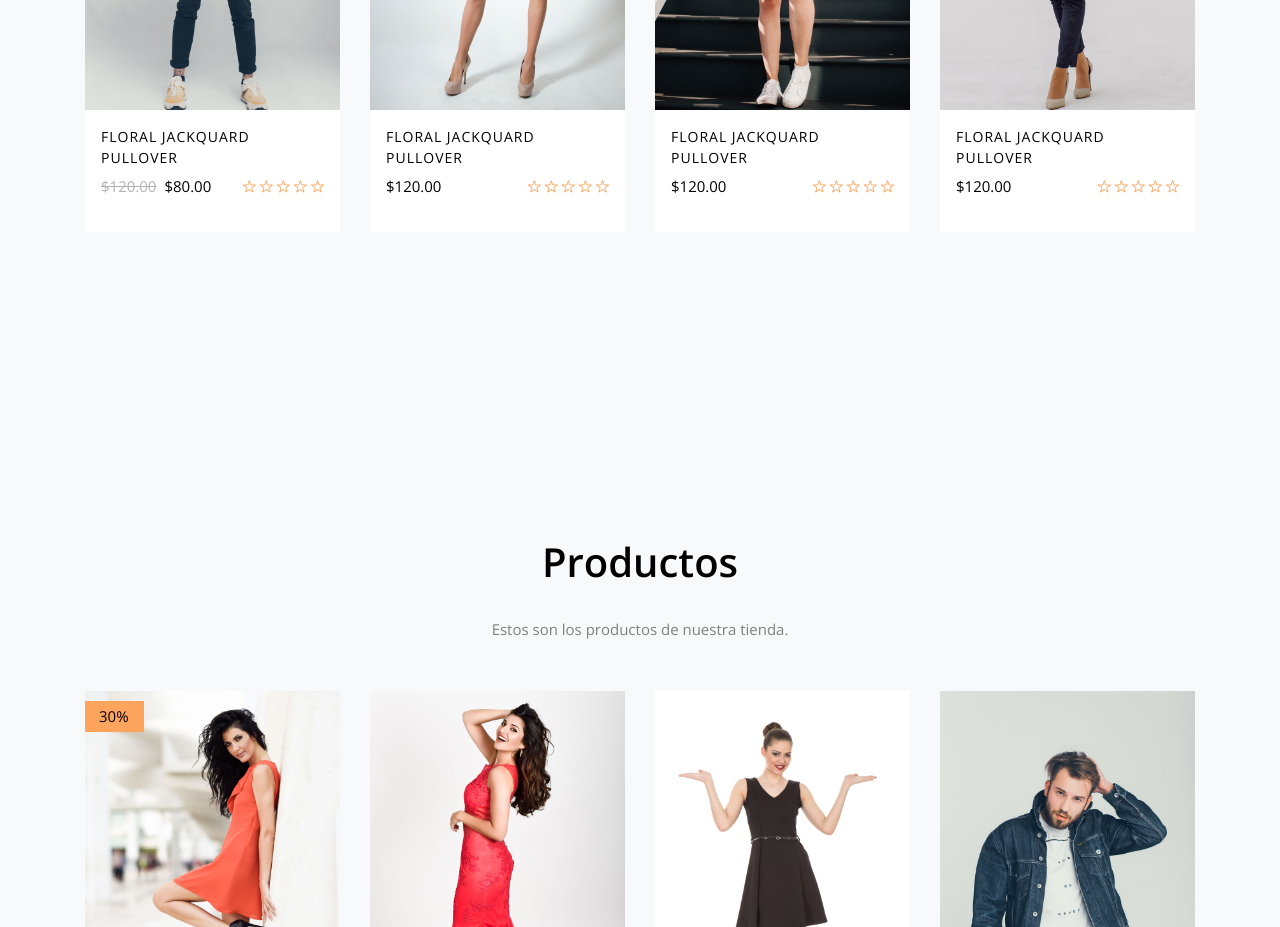
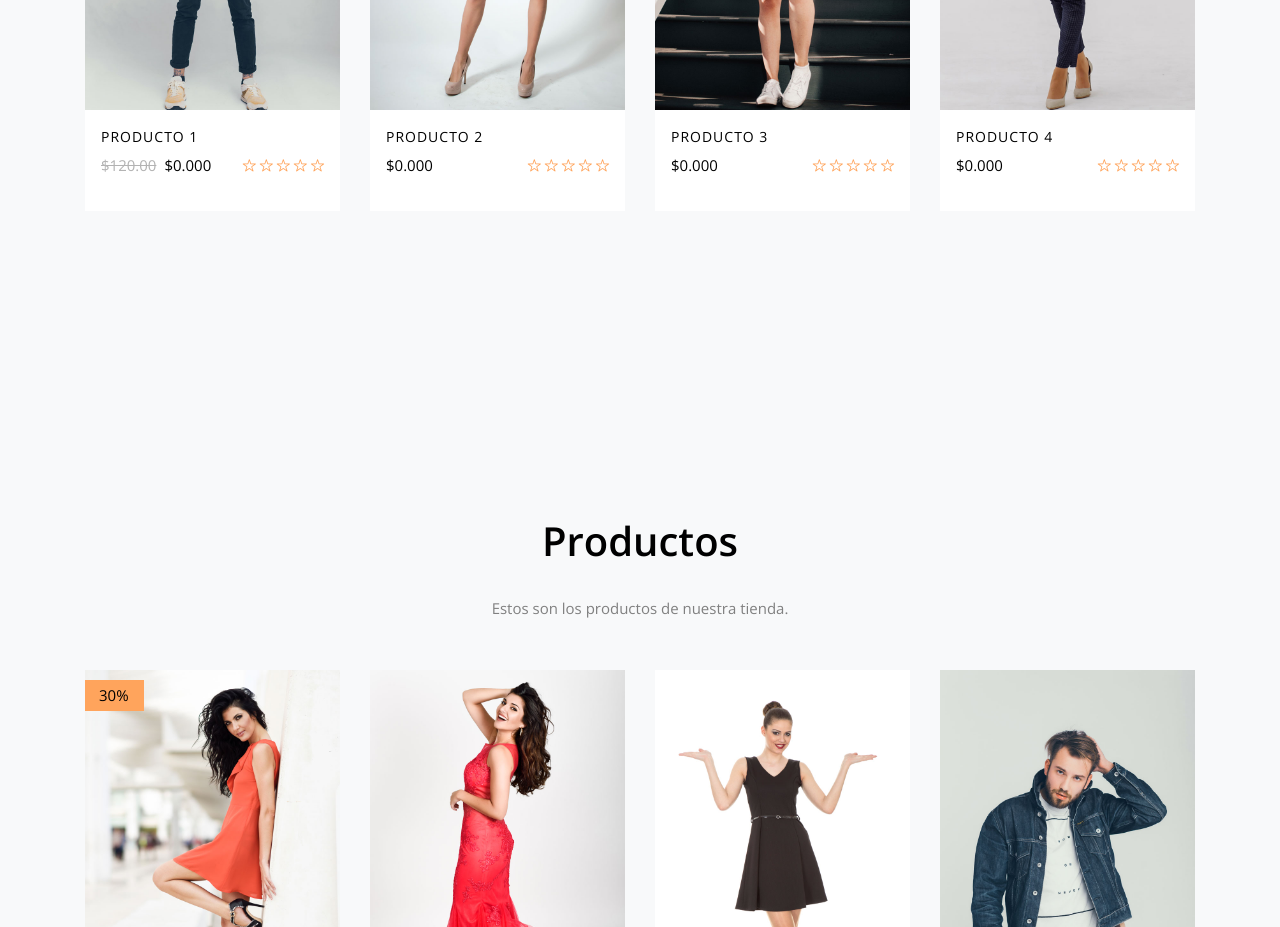
Before and after one commit to mscoldev/Mintic-ecomerce-NRC2122-Equipo1, a plain HTML site: page index.html in a window 1280 px wide. Shown: the part 1460-2387 px from the top of the page. Drawn offline with nearby package versions, Linux system fonts and the light colour scheme; some packages are replaced by stand-ins of ours; no server answers; files whose address does not match are found by name.

Commit message:
Update index.html

```diff
--- a/index.html
+++ b/index.html
@@ -147,10 +147,10 @@
                             <div class="overlay"></div>
                         </a>
                         <div class="text py-3 px-3">
-                            <h3><a href="#">Floral Jackquard Pullover</a></h3>
+                            <h3><a href="#">Producto 1</a></h3>
                             <div class="d-flex">
                                 <div class="pricing">
-                                    <p class="price"><span class="mr-2 price-dc">$120.00</span><span class="price-sale">$80.00</span></p>
+                                    <p class="price"><span class="mr-2 price-dc">$120.00</span><span class="price-sale">$0.000</span></p>
                                 </div>
                                 <div class="rating">
                                     <p class="text-right">
@@ -175,10 +175,10 @@
                             <div class="overlay"></div>
                         </a>
                         <div class="text py-3 px-3">
-                            <h3><a href="#">Floral Jackquard Pullover</a></h3>
+                            <h3><a href="#">Producto 2</a></h3>
                             <div class="d-flex">
                                 <div class="pricing">
-                                    <p class="price"><span>$120.00</span></p>
+                                    <p class="price"><span>$0.000</span></p>
                                 </div>
                                 <div class="rating">
                                     <p class="text-right">
@@ -203,10 +203,10 @@
                             <div class="overlay"></div>
                         </a>
                         <div class="text py-3 px-3">
-                            <h3><a href="#">Floral Jackquard Pullover</a></h3>
+                            <h3><a href="#">Producto 3</a></h3>
                             <div class="d-flex">
                                 <div class="pricing">
-                                    <p class="price"><span>$120.00</span></p>
+                                    <p class="price"><span>$0.000</span></p>
                                 </div>
                                 <div class="rating">
                                     <p class="text-right">
@@ -231,10 +231,10 @@
                             <div class="overlay"></div>
                         </a>
                         <div class="text py-3 px-3">
-                            <h3><a href="#">Floral Jackquard Pullover</a></h3>
+                            <h3><a href="#">Producto 4</a></h3>
                             <div class="d-flex">
                                 <div class="pricing">
-                                    <p class="price"><span>$120.00</span></p>
+                                    <p class="price"><span>$0.000</span></p>
                                 </div>
                                 <div class="rating">
                                     <p class="text-right">
```
